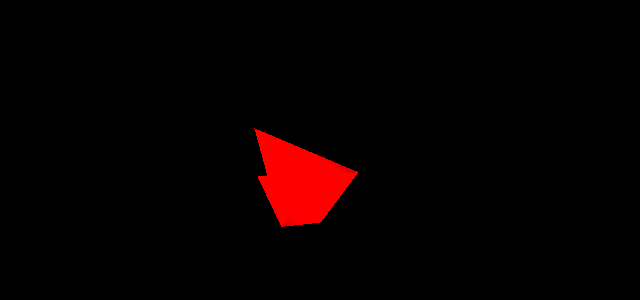
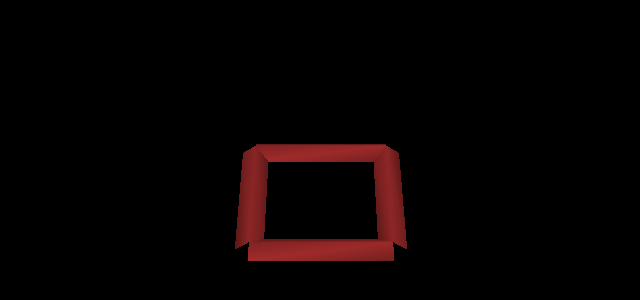
Before and after one commit to xiekun1992/gcodeLineToGeometry, a plain HTML site: page index.html in a window 1280 px wide. Shown: the part 206-506 px from the top of the page, without its empty margins (319-959 px from the left). Drawn offline with Linux system fonts and the light colour scheme.

Commit message:
update position

```diff
--- a/index.html
+++ b/index.html
@@ -21,20 +21,22 @@
         }
         const yUp = new THREE.Vector3(0, 1, 0), yDown = new THREE.Vector3(0, -1, 0)
         const vertices = [], indices = []
-        const layerHeight = 10;
-        const lineWidth = 16;
+        const layerHeight = 3;
+        const lineWidth = 4;
 
         let currentIndex = 0
         for (let i = 0; i < line.length; i += 2) {
             const pointStart = line[i]
             const pointEnd = line[i + 1]
-            const lineSegmentVector = new THREE.Vector3(pointStart.x - pointEnd.x, pointStart.y - pointEnd.y, pointStart.z - pointEnd.z)
+            const lineSegmentVector = new THREE.Vector3().subVectors(pointEnd, pointStart)
 
             // point start expanded 4 points
             const down = new THREE.Vector3(pointStart.x, pointStart.y - layerHeight / 2, pointStart.z)
             const up = new THREE.Vector3(pointStart.x, pointStart.y + layerHeight / 2, pointStart.z)
-            const left = new THREE.Vector3().crossVectors(up, lineSegmentVector).normalize().multiplyScalar(lineWidth / 2)
-            const right = new THREE.Vector3().crossVectors(down, lineSegmentVector).normalize().multiplyScalar(lineWidth / 2)
+            const leftN = new THREE.Vector3().crossVectors(yUp, lineSegmentVector).normalize().multiplyScalar(lineWidth / 2)
+            const left = new THREE.Vector3(leftN.x + pointStart.x, leftN.y + pointStart.y, leftN.z + pointStart.z)
+            const rightN = new THREE.Vector3().crossVectors(yDown, lineSegmentVector).normalize().multiplyScalar(lineWidth / 2)
+            const right = new THREE.Vector3(rightN.x + pointStart.x, rightN.y + pointStart.y, rightN.z + pointStart.z)
 
             // same as CSS top right down left
             vertices.push(...up.toArray())
@@ -45,14 +47,32 @@
             // point end expanded 4 points
             const down1 = new THREE.Vector3(pointEnd.x, pointEnd.y - layerHeight / 2, pointEnd.z)
             const up1 = new THREE.Vector3(pointEnd.x, pointEnd.y + layerHeight / 2, pointEnd.z)
-            const left1 = new THREE.Vector3().crossVectors(up1, lineSegmentVector).normalize().multiplyScalar(lineWidth / 2)
-            const right1 = new THREE.Vector3().crossVectors(down1, lineSegmentVector).normalize().multiplyScalar(lineWidth / 2)
+            // const left1 = new THREE.Vector3().crossVectors(up1, lineSegmentVector).normalize().multiplyScalar(lineWidth / 2)
+            // const right1 = new THREE.Vector3().crossVectors(down1, lineSegmentVector).normalize().multiplyScalar(lineWidth / 2)
+            const left1N = new THREE.Vector3().crossVectors(yUp, lineSegmentVector).normalize().multiplyScalar(lineWidth / 2)
+            const left1 = new THREE.Vector3(left1N.x + pointEnd.x, left1N.y + pointEnd.y, left1N.z + pointEnd.z)
+            const right1N = new THREE.Vector3().crossVectors(yDown, lineSegmentVector).normalize().multiplyScalar(lineWidth / 2)
+            const right1 = new THREE.Vector3(right1N.x + pointEnd.x, right1N.y + pointEnd.y, right1N.z + pointEnd.z)
 
             vertices.push(...up1.toArray())
             vertices.push(...right1.toArray())
             vertices.push(...down1.toArray())
             vertices.push(...left1.toArray())
 
+            // 封闭起点和终点的竖截面
+            if (i === 0) {
+                indices.push(...[
+                    0, 2, 1, 0, 3, 2,
+                ].map(index => index + currentIndex))
+            } else if (i + 1 === line.length - 1) {
+                indices.push(...[
+                    4, 5, 6, 4, 6, 7,
+                ].map(index => index + currentIndex))
+            }
+            // 拐角补面
+
+
+            // 侧边面
             indices.push(...[
                 3, 0, 7, 0, 4, 7,
                 0, 1, 4, 1, 5, 4,
@@ -79,7 +99,7 @@
     camera.position.set( 0, 100, 100 );
     camera.lookAt( 0, 0, 0 );
     const amlight = new THREE.AmbientLight(0x777777)
-    const light = new THREE.DirectionalLight(0xffffff)
+    const light = new THREE.DirectionalLight(0xcccccc, 0.5)
     light.position.set(0, 300, 300)
 
     const scene = new THREE.Scene();
@@ -91,12 +111,22 @@
 
     const line = [
         new THREE.Vector3(-10, 0, -10),
-        new THREE.Vector3(0, 0, 0),
-        // new THREE.Vector3(10, 0, -10),
+        // new THREE.Vector3(5, 8, -4),
+        new THREE.Vector3(10, 0, -10),
+
+        new THREE.Vector3(10, 0, -10),
+        new THREE.Vector3(10, 0, 10),
+
+        new THREE.Vector3(10, 0, 10),
+        new THREE.Vector3(-10, 0, 10),
+
+        new THREE.Vector3(-10, 0, 10),
+        new THREE.Vector3(-10, 0, -10),
     ]
     const box = lineToGeometry(line)
     // const box = new THREE.BoxGeometry(10, 10, 10)
-    const mesh = new THREE.Mesh(box, new THREE.MeshPhongMaterial({ color: 0xff0000, side: THREE.DoubleSide }))
+    const mesh = new THREE.Mesh(box, new THREE.MeshLambertMaterial({ color: 0xBF3333, side: THREE.FrontSide }))
+    // const mesh = new THREE.Mesh(box, new THREE.MeshPhongMaterial({ color: 0xff0000, side: THREE.DoubleSide }))
     scene.add(mesh)
 
     function render() {
```
